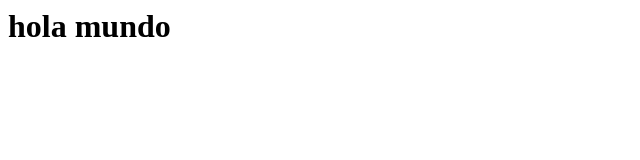
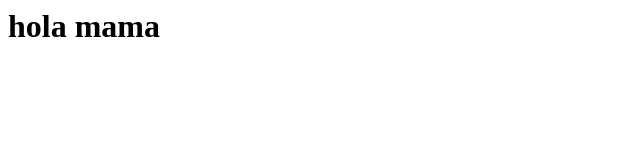
Before and after one commit to LorenaBarr/prueba, a plain HTML site: page index.html in a window 1280 px wide. Shown: the full height of the page, 0-640 px from the left. Drawn offline with Linux system fonts and the light colour scheme.

Commit message:
prueba mna

```diff
--- a/index.html
+++ b/index.html
@@ -1 +1 @@
-<h1>hola mundo</h1>
+<h1>hola mama</h1>
```
